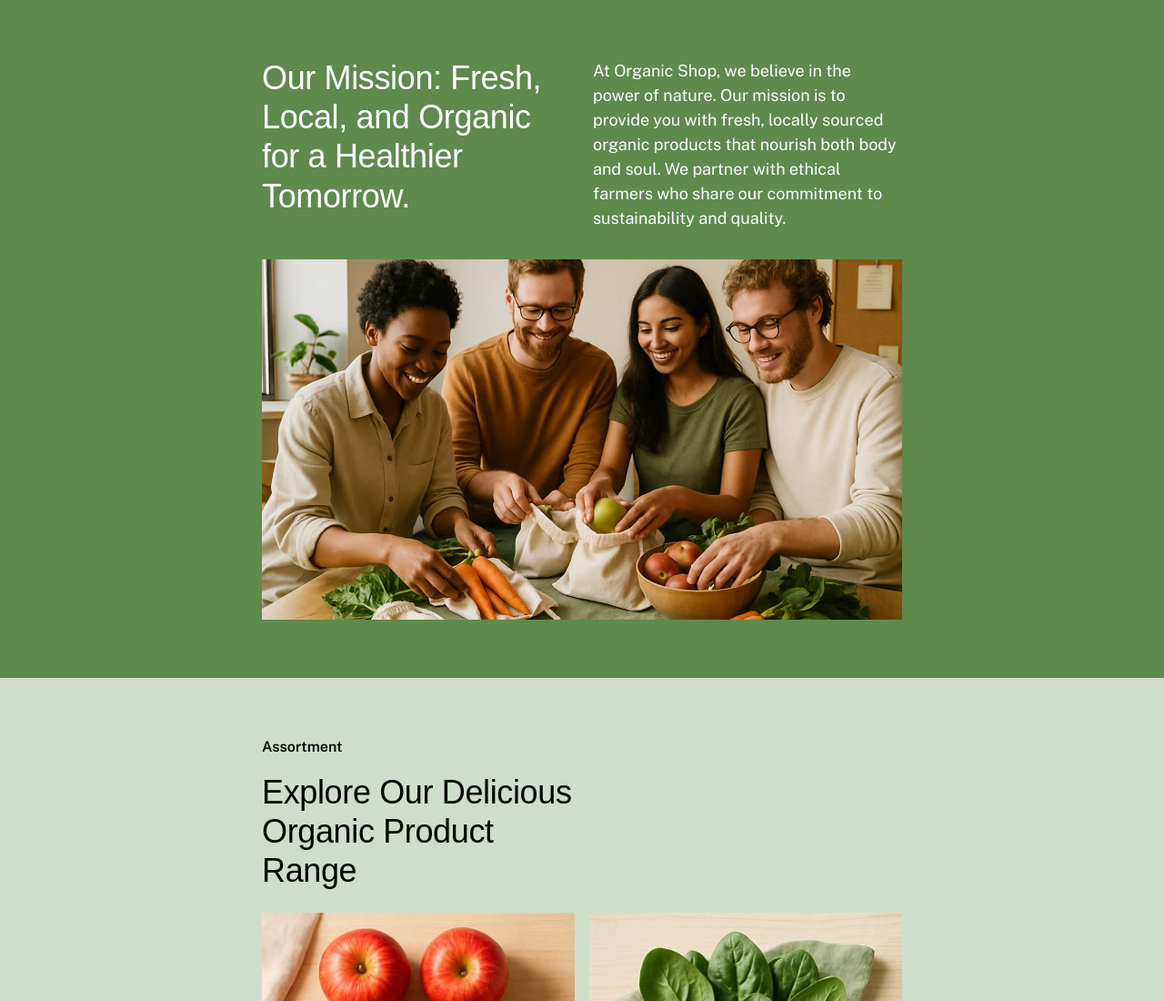
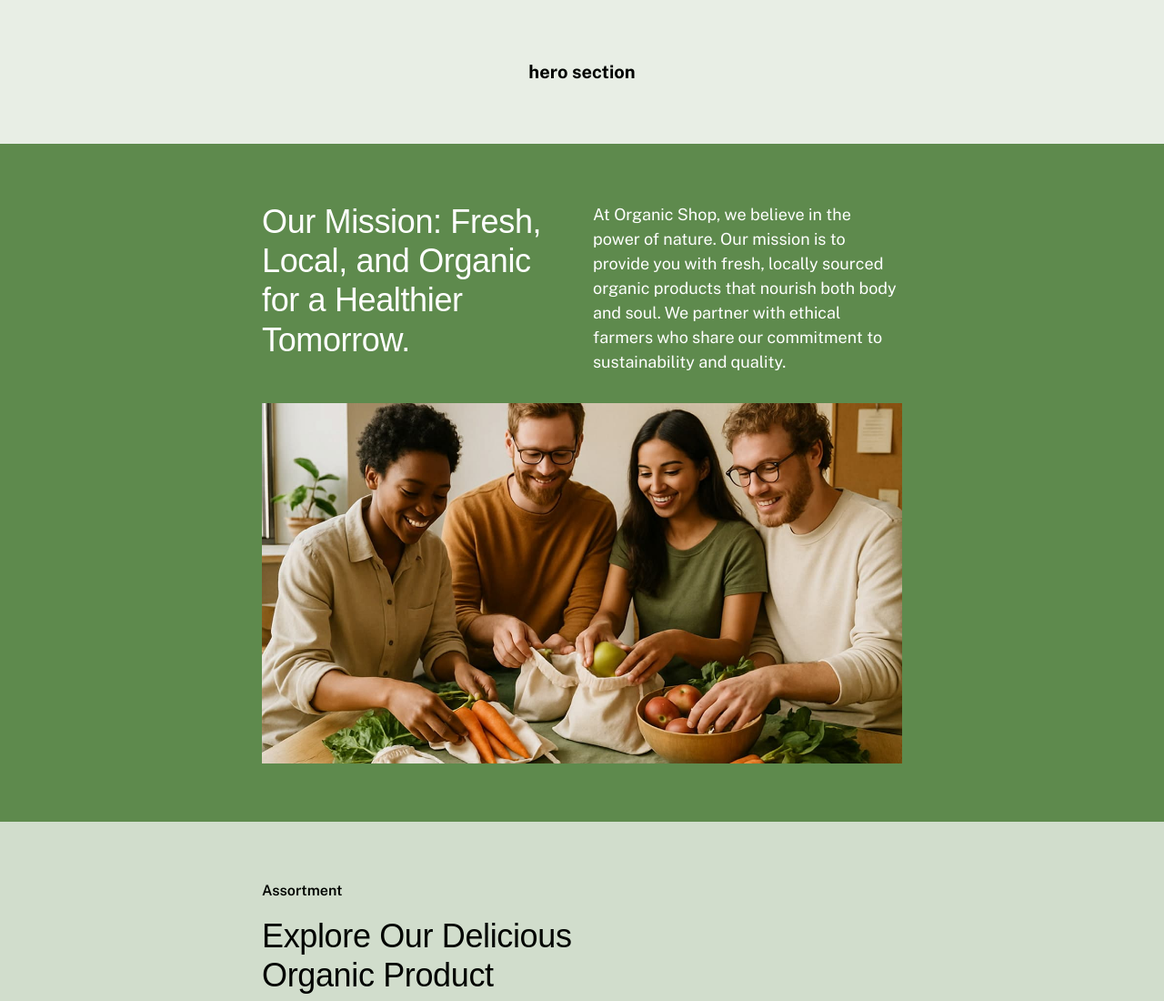
Before and after one commit to GoitStudentsWorks/html-css_130_belinskiy-and, a plain HTML site: page index.html in a window 1280 px wide. Shown: the top 1100 px of the page at 91% size. Drawn offline with nearby package versions, Linux system fonts and the light colour scheme; files that its build step writes are made by us from their sources; files whose address does not match are found by name; a web font is replaced by a local one.

Commit message:
Deploying to gh-pages from @ belinskiy-and/devcore-html-css-team-project@5339ae21fedeaf60ecc4f89eae3a0c59c293c62e 🚀

```diff
--- a/index.html
+++ b/index.html
@@ -81,7 +81,7 @@
 
 
     <main>
-      <section class="hero-section is-hidden" id="hero">
+      <section class="hero-section" id="hero">
   <div class="container">
     <!-- remove this block -->
     <p style="font-size: 20px; font-weight: 700; text-align: center">
```
